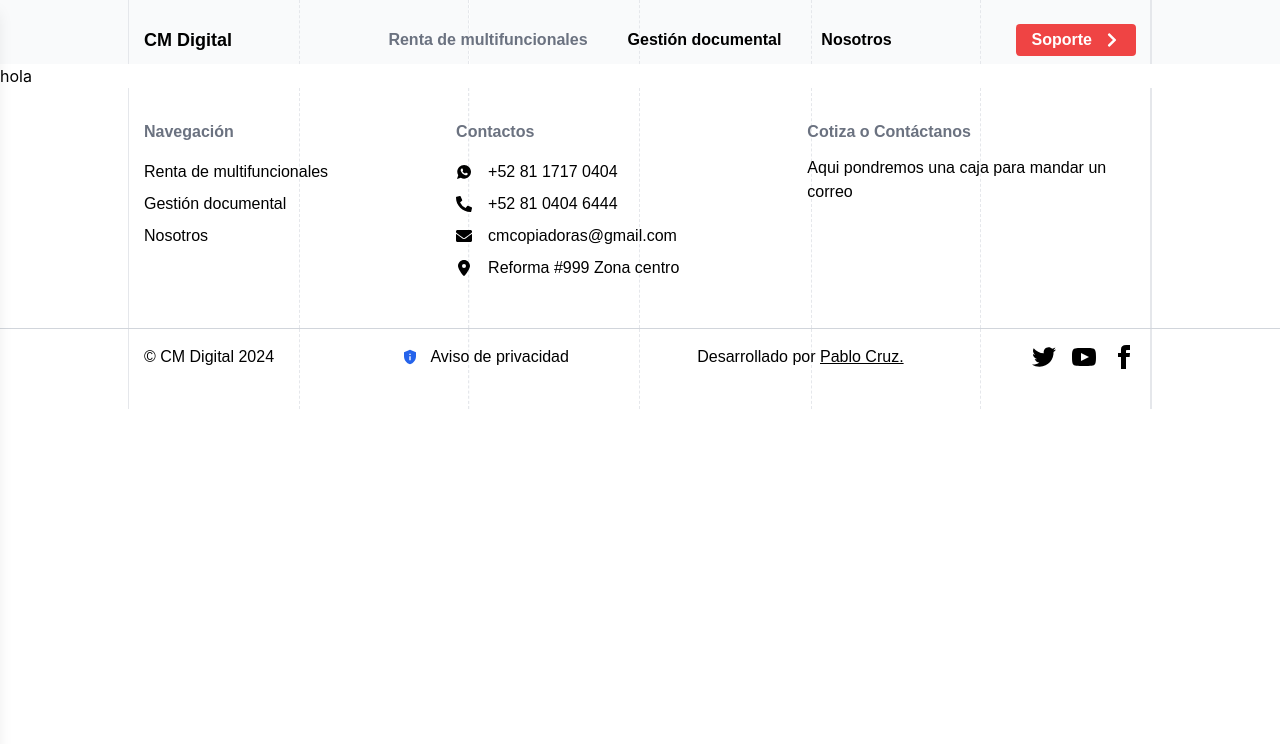
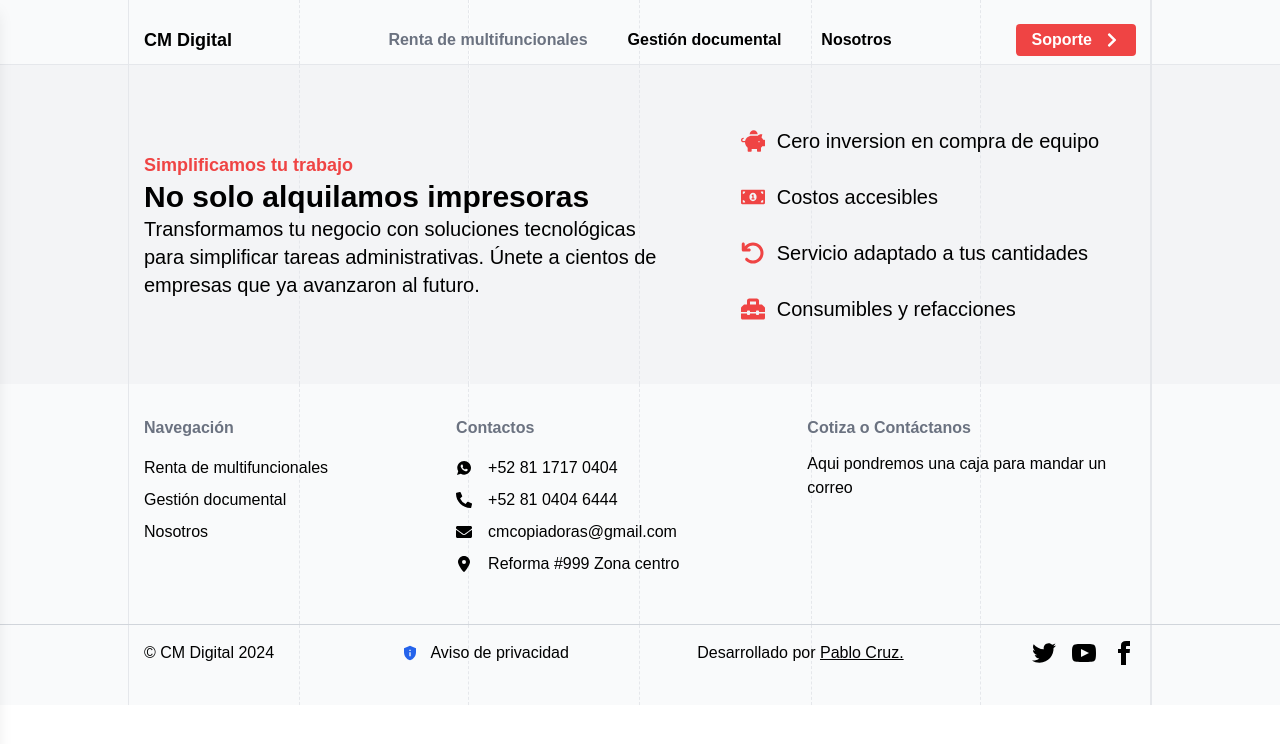
Before and after one commit to jpablocruz/cmdigital, a React (Create React App) app: page /renta-multifuncionales in a window 1280 px wide. Shown: the top 744 px of the page. Built offline with nearby package versions, Linux system fonts and the light colour scheme.

Commit message:
working on rentmulti

```diff
--- a/src/components/Footer.tsx
+++ b/src/components/Footer.tsx
@@ -9,7 +9,12 @@ const Footer = () => {
  return (
   <>
    <footer className="footer relative h-[70vh] lg:gap-24 md:gap-12 lg:h-[30vh] md:h-[30vh] lg:px-32 md:px-16 text-black font-ibmplex">
-    <SectionGuidelines height={70} heightM={30} heightL={30} color="bg-white" />
+    <SectionGuidelines
+     height={70}
+     heightM={30}
+     heightL={30}
+     color="bg-gray-50"
+    />
     <nav className="relative py-8 lg:px-4">
      <h6 className="relative footer-title font-bold text-gray-500 pb-3">
       Navegación
@@ -49,8 +54,13 @@ const Footer = () => {
     </nav>
    </footer>
    <footer className="relative footer bottom-0 px-32 h-[27vh] md:h-[11vh] lg:h-[10vh] border-t text-black font-ibmplex border-gray-300">
-    <SectionGuidelines height={27} heightM={11} heightL={10} color="bg-white" />
-    <div className="flex flex-col md:flex-row lg:flex-row relative gap-8 md:gap-6 lg:gap-24 py-4 items-center justify-between w-[100%] px-4">
+    <SectionGuidelines
+     height={27}
+     heightM={11}
+     heightL={10}
+     color="bg-gray-50"
+    />
+    <div className="flex flex-col md:flex-row lg:flex-row relative gap-8 md:gap-6 lg:gap-24 pt-4 items-center justify-between w-[100%] px-4">
      <aside className="relative items-center grid-flow-col">
       <p>© CM Digital 2024</p>
      </aside>
--- a/src/components/RentMulti.tsx
+++ b/src/components/RentMulti.tsx
@@ -1,8 +1,44 @@
 import React from "react";
-import Section from "./common/Section";
+import SectionGuidelines from "./SectionGuidelines";
+import { RentMultiList } from "../constants/arrays";
+import { FaMoneyBillAlt } from "react-icons/fa";
 
 const RentMulti = () => {
- return <div>hola</div>;
+ return (
+  <div className="flex relative h-[80vh] md:h-[40vh] lg:h-[40vh] z-10 text-black font-mavenPro justify-center border-t-gray-200 border-t-[1px] lg:px-32 md:px-4 overflow-hidden">
+   <SectionGuidelines
+    height={80}
+    heightM={60}
+    heightL={60}
+    color="bg-gray-100"
+   />
+   <div className="w-screen relative flex flex-col md:flex-row">
+    <div className="flex md:w-[55%] mx-4 items-center">
+     <div className="flex flex-col font-ibmplex">
+      <h1 className="font-bold text-lg text-red-500">
+       Simplificamos tu trabajo
+      </h1>
+      <h3 className="font-bold text-3xl">No solo alquilamos impresoras</h3>
+      <p className="text-xl">
+       Transformamos tu negocio con soluciones tecnológicas para simplificar
+       tareas administrativas. Únete a cientos de empresas que ya avanzaron al
+       futuro.
+      </p>
+     </div>
+    </div>
+    <div className="flex md:w-[45%] mx-4 items-center justify-center pt-6 md:pt-0">
+     <div className="flex flex-row md:flex-col gap-2">
+      {RentMultiList.map((item) => (
+       <div className="flex items-center h-12 gap-3">
+        <item.icon className="text-2xl text-red-500 " />
+        <span className="text-xl font-medium">{item.sentence}</span>
+       </div>
+      ))}
+     </div>
+    </div>
+   </div>
+  </div>
+ );
 };
 
 export default RentMulti;
--- a/src/constants/arrays.ts
+++ b/src/constants/arrays.ts
@@ -1,6 +1,13 @@
 import { FaLocationDot } from "react-icons/fa6";
 import { Client, ContactLink, Navlink } from "../interfaces/links";
-import { FaEnvelope, FaPhoneAlt } from "react-icons/fa";
+import {
+ FaEnvelope,
+ FaPhoneAlt,
+ FaMoneyBillAlt,
+ FaPiggyBank,
+ FaToolbox,
+} from "react-icons/fa";
+import { FaArrowRotateLeft } from "react-icons/fa6";
 import { IoLogoWhatsapp } from "react-icons/io";
 import telcelLogo from "../images/telcel.png";
 import casasLogo from "../images/casasgeo.png";
@@ -10,6 +17,25 @@ export const NavegationLinks: Navlink[] = [
  { name: "Renta de multifuncionales", link: "/renta-multifuncionales" },
  { name: "Gestión documental", link: "/gestion-documental" },
  { name: "Nosotros", link: "/nosotros" },
+];
+
+export const RentMultiList: any[] = [
+ {
+  sentence: "Cero inversion en compra de equipo",
+  icon: FaPiggyBank,
+ },
+ {
+  sentence: "Costos accesibles",
+  icon: FaMoneyBillAlt,
+ },
+ {
+  sentence: "Servicio adaptado a tus cantidades",
+  icon: FaArrowRotateLeft,
+ },
+ {
+  sentence: "Consumibles y refacciones",
+  icon: FaToolbox,
+ },
 ];
 
 export const Clients: Client[] = [
```
